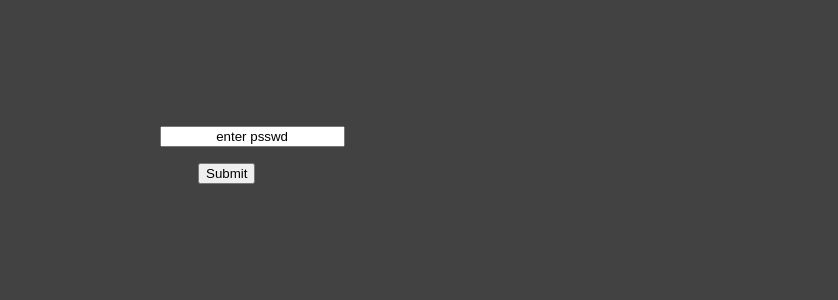
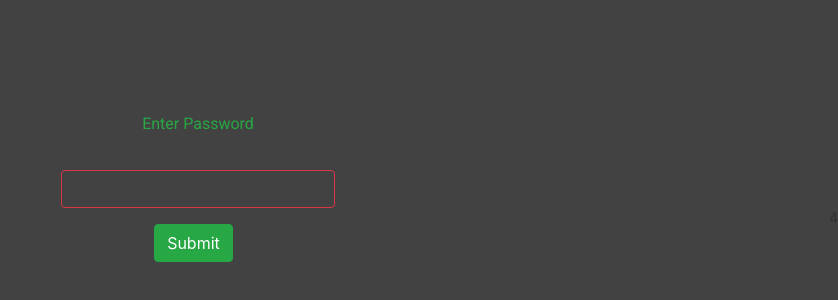
Before and after one commit to SivaK18/HBDDS, an Angular app in the folder hbdds/: page / in a window 1280 px wide. Shown: the part 274-574 px from the top of the page, without its empty margins (442-1280 px from the left). Built offline with nearby package versions, Linux system fonts and the light colour scheme.

Commit message:
ui logics

```diff
--- a/hbdds/package.json
+++ b/hbdds/package.json
@@ -17,10 +17,13 @@
     "@angular/compiler": "~10.1.1",
     "@angular/core": "~10.1.1",
     "@angular/forms": "~10.1.1",
+    "@angular/localize": "~10.1.1",
     "@angular/material": "^10.2.0",
     "@angular/platform-browser": "~10.1.1",
     "@angular/platform-browser-dynamic": "~10.1.1",
     "@angular/router": "~10.1.1",
+    "@ng-bootstrap/ng-bootstrap": "^7.0.0",
+    "bootstrap": "^4.5.0",
     "rxjs": "~6.6.0",
     "tslib": "^2.0.0",
     "zone.js": "~0.10.2"
--- a/hbdds/src/app/app.module.ts
+++ b/hbdds/src/app/app.module.ts
@@ -8,6 +8,7 @@ import { BrowserAnimationsModule } from '@angular/platform-browser/animations';
 import { GreetComponent } from './greet/greet.component';
 import { Password123Component } from './password123/password123.component';
 import { ConstantComponent } from './constant/constant.component';
+import { NgbModule } from '@ng-bootstrap/ng-bootstrap';
 
 @NgModule({
   declarations: [
@@ -20,7 +21,8 @@ import { ConstantComponent } from './constant/constant.component';
   imports: [
     BrowserModule,
     AppRoutingModule,
-    BrowserAnimationsModule
+    BrowserAnimationsModule,
+    NgbModule
   ],
   providers: [],
   bootstrap: [AppComponent]
--- a/hbdds/src/app/password123/password123.component.html
+++ b/hbdds/src/app/password123/password123.component.html
@@ -1,16 +1,19 @@
 <div class="container">
+    <div class="row">
+        <h3 class="text-success text-center ml-auto mr-auto">Enter Password</h3>
+        </div>
+    <div class=form>
+        <div class="row">
+        <input #box type="text" id="alterEgo"   class="btn btn-outline-danger center ml-auto mr-auto text-center">
+        </div>
 
-
-
-        <input #box type="text" id="alterEgo" value = "enter psswd" >
-
-
-
-        <button type="button" class="btn btn-success" (click)="onSubmit(box.value)">Submit</button>
+        <div class="row">
+        <button type="button" class="btn btn-success  ml-auto mr-auto center" (click)="onSubmit(box.value)">Submit</button>4
+    </div>
 
        <!-- NOT SHOWN IN DOCS -->
        <!-- - -->
-
+  </div>
 
   </div>
 
--- a/hbdds/src/app/password123/password123.component.scss
+++ b/hbdds/src/app/password123/password123.component.scss
@@ -4,14 +4,18 @@
 
 }
 .container input{
-    margin-top: 50vh;
-    margin-left:47%;
+    margin-top: 2vh;
     text-align: center;
     margin-right: auto;
 
 }
 .container button{
     margin-top: 2vh;
-    margin-left:50%;
     margin-right: auto;
 }
+.container h3{
+    margin-top: 48vh;
+    text-align: center;
+    margin-right: auto;
+
+}
--- a/hbdds/src/polyfills.ts
+++ b/hbdds/src/polyfills.ts
@@ -1,3 +1,7 @@
+/***************************************************************************************************
+ * Load `$localize` onto the global scope - used if i18n tags appear in Angular templates.
+ */
+import '@angular/localize/init';
 /**
  * This file includes polyfills needed by Angular and is loaded before the app.
  * You can add your own extra polyfills to this file.
--- a/hbdds/src/styles.scss
+++ b/hbdds/src/styles.scss
@@ -3,7 +3,9 @@
 
 body { margin: 0; font-family: Roboto, "Helvetica Neue", sans-serif; }
 body{
-    background: #424242;
+    background: #424242 !important;
     margin: 0px;
     z-index: -1;
   }
+/* Importing Bootstrap SCSS file. */
+@import '~bootstrap/scss/bootstrap';
```
Also changed, not shown: 1 other file (tests, documents, lock files or other folders).
